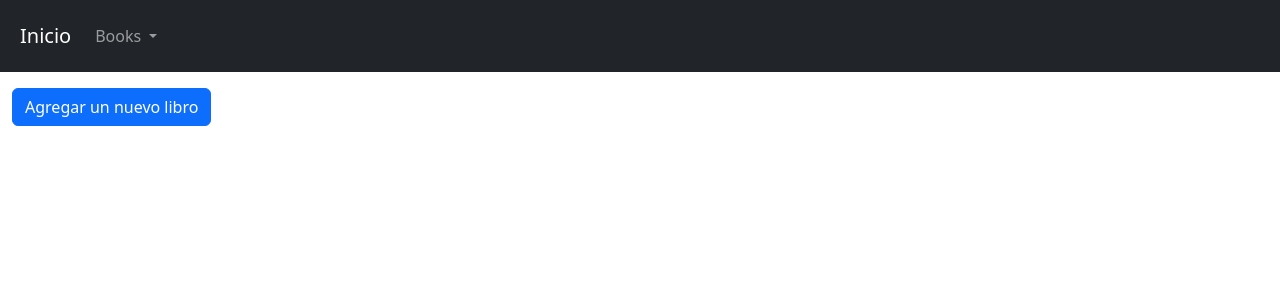
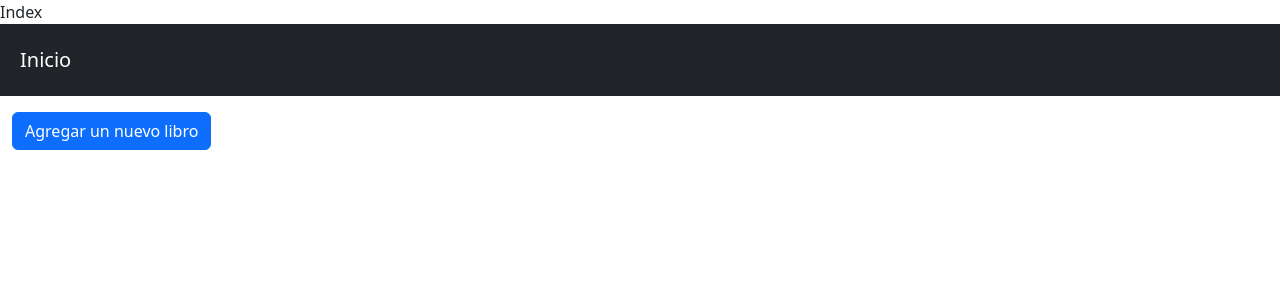
Before and after one commit to 4Library/4Library, a PHP site: page / in a window 1280 px wide. Shown: the top 300 px of the page. Run offline with PHP 8.4, Linux system fonts and the light colour scheme.

Commit message:
delete_fotos

```diff
--- a/Biblioteca/view/head/head.php
+++ b/Biblioteca/view/head/head.php
@@ -1,8 +1,10 @@
 <!doctype html>
 <html lang="en">
+
   <head>
     <meta charset="utf-8">
     <meta name="viewport" content="width=device-width, initial-scale=1">
+    <link
     <title><?php
         echo (empty($_GET['id']))
         ? ((strpos($_SERVER['REQUEST_URI'],'create')) ? "Agregando nuevo libro" : "Index")
@@ -10,29 +12,15 @@
     ?></title>
     <link href="https://cdn.jsdelivr.net/npm/bootstrap@5.2.1/dist/css/bootstrap.min.css" rel="stylesheet" integrity="sha384-iYQeCzEYFbKjA/T2uDLTpkwGzCiq6soy8tYaI1GyVh/UjpbCx/TYkiZhlZB6+fzT" crossorigin="anonymous">
   </head>
+
   <body>
     <div class="container-fluid bg-dark p-2 mb-3">
         <nav class="navbar navbar-expand-lg navbar-dark bg-dark">
             <div class="container-fluid">
                 <a class="navbar-brand" href="/4Library/Biblioteca/index.php">Inicio</a>
-
                 <button class="navbar-toggler" type="button" data-bs-toggle="collapse" data-bs-target="#navbarNavDropdown" aria-controls="navbarNavDropdown" aria-expanded="false" aria-label="Toggle navigation">
                 <span class="navbar-toggler-icon"></span>
                 </button>
-
-                <div class="collapse navbar-collapse" id="navbarNavDropdown">
-                    <ul class="navbar-nav">
-                        <li class="nav-item dropdown">
-                            <a class="nav-link dropdown-toggle" href="#" role="button" data-bs-toggle="dropdown" aria-expanded="false">
-                                Books
-                            </a>
-                            <ul class="dropdown-menu">
-                                <li><a class="dropdown-item" href="/4Library/Biblioteca/view/books/index.php">Libros</a></li>
-
-                                <li><a class="dropdown-item" href="/4Library/Biblioteca/view/books/create.php">Agregar nuevos libros</a></li>
-                            </ul>
-                        </li>
-                    </ul>
                 </div>
             </div>
         </nav>
```
Also changed, not shown: Biblioteca/resources/img/CanonPali 1.svg (deleted), Biblioteca/resources/img/ElArteDeCombinarElSiyElno 1.svg (deleted), Biblioteca/resources/img/Encambio 1.svg (deleted), Biblioteca/resources/img/FeminismoPrincipiantes 1.svg (deleted), Biblioteca/resources/img/Ilusiones.svg (deleted), Biblioteca/resources/img/Mafalda 1.svg (deleted), Biblioteca/resources/img/Tapa Libro de Arena 1.svg (deleted), Biblioteca/resources/img/Tapa Un mundo feliz 1.svg (deleted), Biblioteca/resources/img/el-principito-un-libro-carrusel 1.svg (deleted), Biblioteca/resources/img/niñasrebeldes 1.svg (deleted), Biblioteca/resources/img/psicoanalista 1.svg (deleted).
